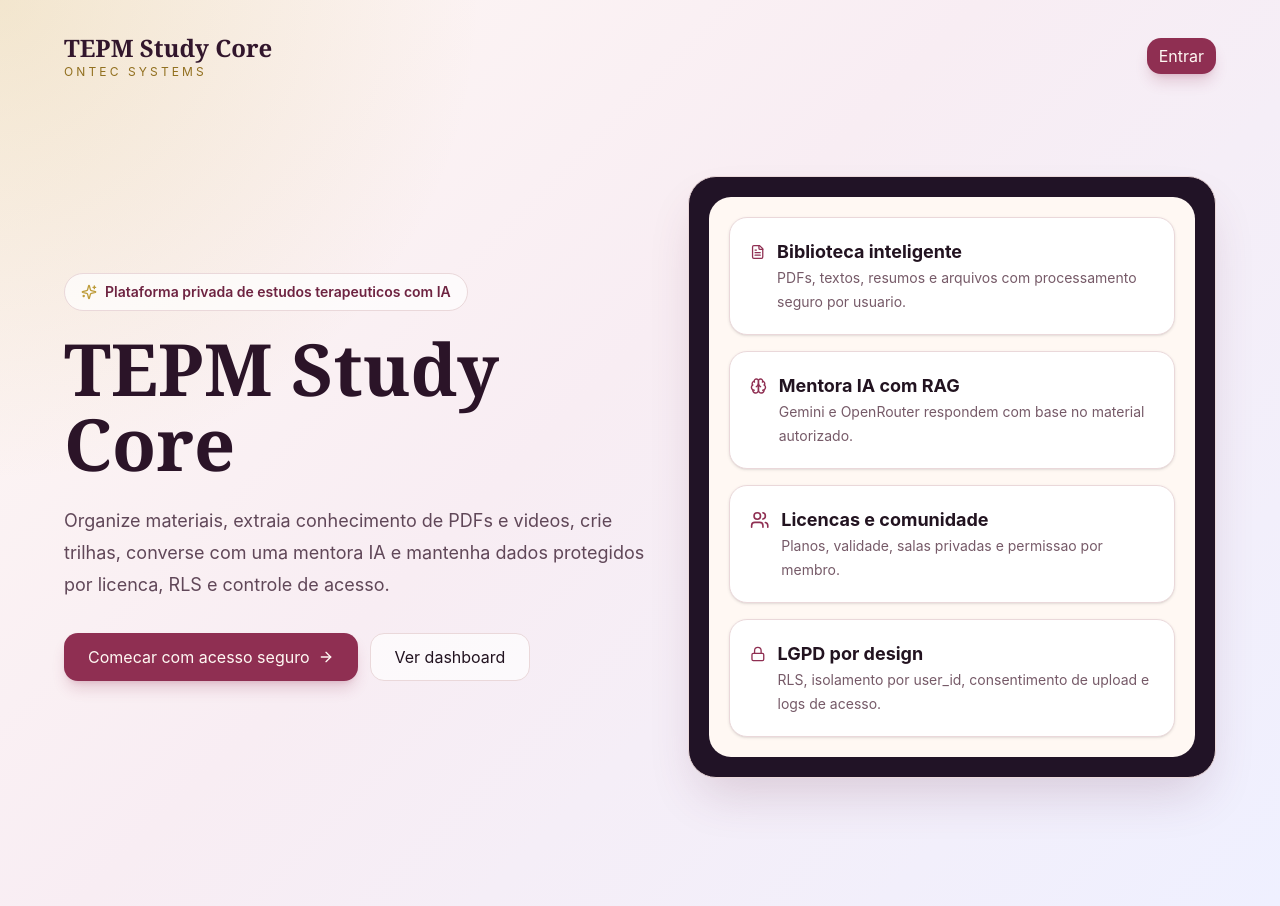
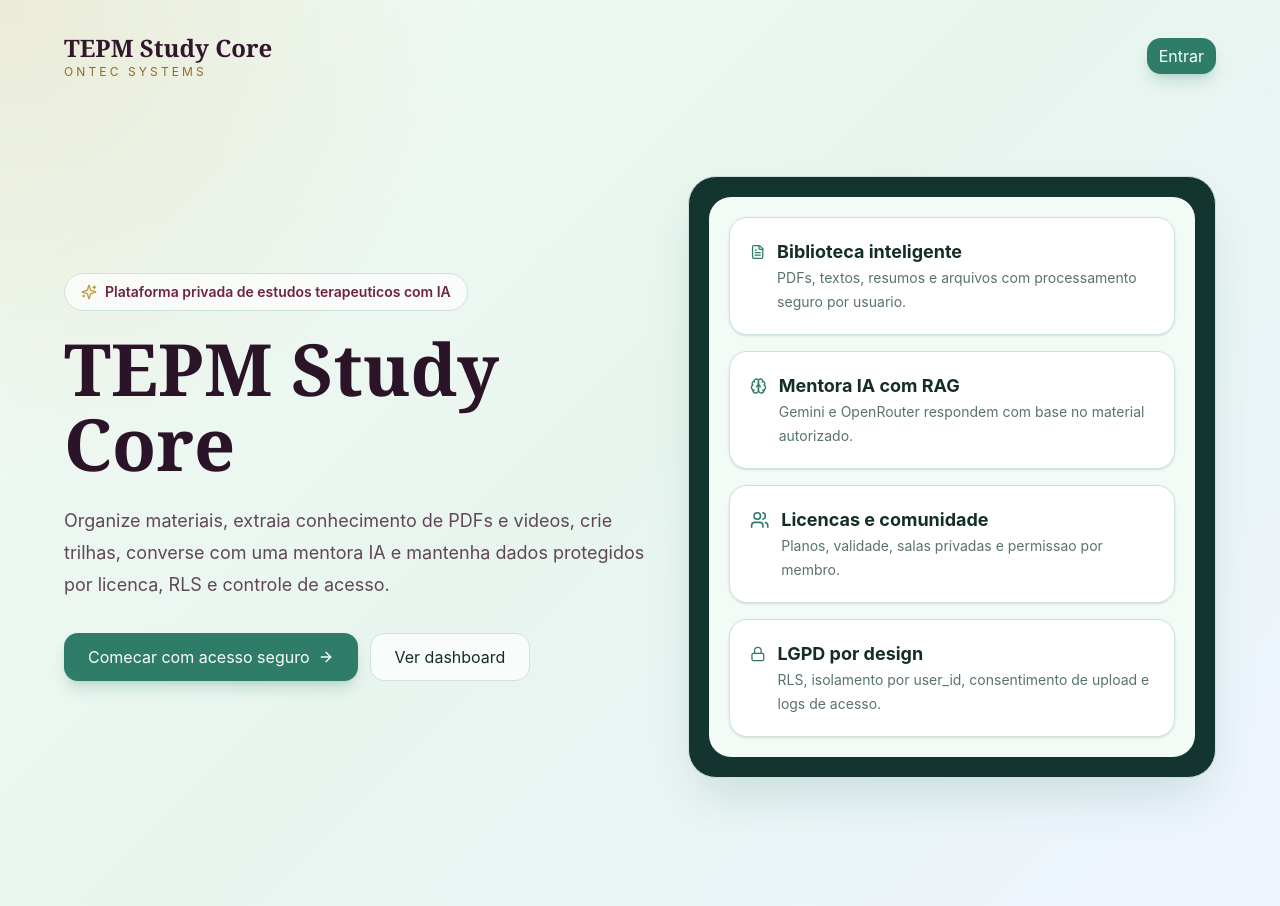
Before and after one commit to Rodriguesx1/TEPM-STUDY-CORE, a Next.js app: page / in a window 1280 px wide. Built offline with nearby package versions, Linux system fonts and the light colour scheme.

Commit message:
feat: simplify PDF selector and apply nile green theme

```diff
--- a/src/app/bloqueado/page.tsx
+++ b/src/app/bloqueado/page.tsx
@@ -12,7 +12,7 @@ export default async function BlockedPage() {
     <AppShell context={context}>
       <Card className="mx-auto max-w-2xl border-[#d7bb5f]/50 bg-white">
         <CardHeader>
-          <div className="mb-4 flex h-12 w-12 items-center justify-center rounded-[16px] bg-[#211326] text-[#e2c875]">
+          <div className="mb-4 flex h-12 w-12 items-center justify-center rounded-[16px] bg-[#14352f] text-[#e2c875]">
             <LockKeyhole className="h-5 w-5" />
           </div>
           <CardTitle>Acesso premium bloqueado</CardTitle>
--- a/src/app/dashboard/page.tsx
+++ b/src/app/dashboard/page.tsx
@@ -59,7 +59,7 @@ export default async function DashboardPage() {
           <CardContent className="space-y-3">
             {activities.data?.map((activity) => (
               <div key={activity.id} className="rounded-[14px] border bg-white p-3 text-sm">
-                <p className="font-semibold text-[#35152f]">{activity.action}</p>
+                <p className="font-semibold text-[#183c35]">{activity.action}</p>
                 <p className="text-xs text-muted-foreground">{new Date(activity.created_at).toLocaleString("pt-BR")}</p>
               </div>
             ))}
--- a/src/app/globals.css
+++ b/src/app/globals.css
@@ -1,22 +1,22 @@
 @import "tailwindcss";
 
 :root {
-  --background: #fff8f3;
-  --foreground: #221320;
+  --background: #f3fbf6;
+  --foreground: #142d29;
   --card: #ffffff;
-  --card-foreground: #221320;
-  --primary: #8f2f52;
-  --primary-foreground: #fff8f3;
-  --secondary: #f4d9df;
-  --secondary-foreground: #4b1730;
-  --muted: #f7ece9;
-  --muted-foreground: #765a68;
+  --card-foreground: #142d29;
+  --primary: #2f7d68;
+  --primary-foreground: #f8fff9;
+  --secondary: #d9ebe2;
+  --secondary-foreground: #183c35;
+  --muted: #eaf5ef;
+  --muted-foreground: #59736b;
   --accent: #c7a64b;
-  --accent-foreground: #1d1220;
+  --accent-foreground: #142d29;
   --destructive: #b42335;
-  --border: #ead8da;
-  --input: #ead8da;
-  --ring: #b95d7c;
+  --border: #cfe2d8;
+  --input: #cfe2d8;
+  --ring: #6aa892;
   --radius: 18px;
 }
 
@@ -54,8 +54,8 @@ body {
   min-height: 100vh;
   overflow-x: hidden;
   background:
-    radial-gradient(circle at top left, rgba(199, 166, 75, 0.22), transparent 30rem),
-    linear-gradient(135deg, #fff8f3 0%, #f8edf3 45%, #eff0ff 100%);
+    radial-gradient(circle at top left, rgba(199, 166, 75, 0.18), transparent 30rem),
+    linear-gradient(135deg, #f3fbf6 0%, #e8f5ee 48%, #eef4ff 100%);
   color: var(--foreground);
   font-family: "Inter", "Segoe UI", ui-sans-serif, system-ui, sans-serif;
 }
--- a/src/app/page.tsx
+++ b/src/app/page.tsx
@@ -49,8 +49,8 @@ export default function HomePage() {
               </Link>
             </div>
           </div>
-          <div className="rounded-[28px] border border-white/70 bg-[#211326] p-5 shadow-2xl shadow-[#6f3150]/20">
-            <div className="rounded-[22px] bg-[#fff8f3] p-5">
+          <div className="rounded-[28px] border border-white/70 bg-[#14352f] p-5 shadow-2xl shadow-[#2f7d68]/20">
+            <div className="rounded-[22px] bg-[#f3fbf6] p-5">
               <div className="grid gap-4">
                 {features.map((feature) => (
                   <Card key={feature.title} className="bg-white">
--- a/src/components/admin/license-manager.tsx
+++ b/src/components/admin/license-manager.tsx
@@ -51,7 +51,7 @@ export function LicenseManager({ profiles, licenses }: { profiles: AdminProfile[
     <div className="grid gap-5 xl:grid-cols-[0.9fr_1.1fr]">
       <form onSubmit={submit} className="space-y-4 rounded-[18px] border bg-white p-5">
         <div>
-          <label className="text-sm font-semibold text-[#35152f]">Usuario</label>
+          <label className="text-sm font-semibold text-[#183c35]">Usuario</label>
           <select className="mt-2 h-11 w-full rounded-[14px] border border-input bg-white px-3 text-sm" value={userId} onChange={(event) => setUserId(event.target.value)} required>
             {profiles.map((profile) => (
               <option key={profile.id} value={profile.id}>
@@ -61,7 +61,7 @@ export function LicenseManager({ profiles, licenses }: { profiles: AdminProfile[
           </select>
         </div>
         <div>
-          <label className="text-sm font-semibold text-[#35152f]">Status</label>
+          <label className="text-sm font-semibold text-[#183c35]">Status</label>
           <select className="mt-2 h-11 w-full rounded-[14px] border border-input bg-white px-3 text-sm" value={status} onChange={(event) => setStatus(event.target.value as LicenseStatus)}>
             <option value="trial">Trial</option>
             <option value="active">Premium ativo</option>
@@ -83,7 +83,7 @@ export function LicenseManager({ profiles, licenses }: { profiles: AdminProfile[
             <article key={profile.id} className="rounded-[16px] border bg-white p-4">
               <div className="flex flex-wrap items-center justify-between gap-2">
                 <div>
-                  <h3 className="font-semibold text-[#35152f]">{profile.email}</h3>
+                  <h3 className="font-semibold text-[#183c35]">{profile.email}</h3>
                   <p className="text-sm text-muted-foreground">{profile.role === "admin" ? "Admin ilimitado" : "Usuario comum"}</p>
                 </div>
                 <span className="rounded-full bg-[#f4d9df] px-3 py-1 text-xs font-semibold text-[#67213d]">
--- a/src/components/dashboard/stat-card.tsx
+++ b/src/components/dashboard/stat-card.tsx
@@ -7,7 +7,7 @@ export function StatCard({ label, value, detail }: { label: string; value: strin
         <CardTitle className="text-sm text-muted-foreground">{label}</CardTitle>
       </CardHeader>
       <CardContent>
-        <p className="font-serif text-4xl font-bold text-[#35152f]">{value}</p>
+        <p className="font-serif text-4xl font-bold text-[#183c35]">{value}</p>
         <p className="mt-2 text-sm text-muted-foreground">{detail}</p>
       </CardContent>
     </Card>
--- a/src/components/layout/app-shell.tsx
+++ b/src/components/layout/app-shell.tsx
@@ -16,7 +16,7 @@ const nav = [
 export function AppShell({ children, context }: { children: React.ReactNode; context: SessionContext }) {
   return (
     <div className="min-h-dvh">
-      <aside className="fixed inset-y-0 left-0 z-20 hidden w-72 border-r border-white/60 bg-[#211326]/95 p-5 text-white lg:block">
+      <aside className="fixed inset-y-0 left-0 z-20 hidden w-72 border-r border-white/60 bg-[#14352f]/95 p-5 text-white lg:block">
         <Link href="/dashboard" className="block">
           <p className="font-serif text-2xl font-bold">TEPM Study Core</p>
           <p className="mt-1 text-xs uppercase tracking-[0.24em] text-[#e2c875]">Therapeutic AI</p>
@@ -47,7 +47,7 @@ export function AppShell({ children, context }: { children: React.ReactNode; con
         <header className="sticky top-0 z-10 border-b border-white/60 bg-white/76 px-4 py-3 backdrop-blur md:px-8">
           <div className="flex flex-wrap items-center justify-between gap-3">
             <div>
-              <p className="font-serif text-xl font-bold text-[#3a1a31]">Centro de estudos terapêuticos</p>
+              <p className="font-serif text-xl font-bold text-[#183c35]">Centro de estudos terapêuticos</p>
               <p className="text-sm text-muted-foreground">{context.email}</p>
             </div>
             <div className="flex items-center gap-2">
--- a/src/components/library/chat-panel.tsx
+++ b/src/components/library/chat-panel.tsx
@@ -43,7 +43,7 @@ export function ChatPanel() {
             {loading ? "Consultando..." : "Perguntar"}
           </Button>
         </form>
-        {answer ? <div className="mt-5 rounded-[18px] bg-[#211326] p-5 text-sm leading-7 text-white">{answer}</div> : null}
+        {answer ? <div className="mt-5 rounded-[18px] bg-[#14352f] p-5 text-sm leading-7 text-white">{answer}</div> : null}
       </CardContent>
     </Card>
   );
--- a/src/components/ui/button.tsx
+++ b/src/components/ui/button.tsx
@@ -7,8 +7,8 @@ type ButtonProps = React.ButtonHTMLAttributes<HTMLButtonElement> & {
 };
 
 const variants = {
-  primary: "bg-primary text-primary-foreground shadow-lg shadow-primary/20 hover:bg-[#7c2847]",
-  secondary: "bg-secondary text-secondary-foreground hover:bg-[#edc7d1]",
+  primary: "bg-primary text-primary-foreground shadow-lg shadow-primary/20 hover:bg-[#256553]",
+  secondary: "bg-secondary text-secondary-foreground hover:bg-[#c7dfd3]",
   outline: "border border-border bg-white/70 text-foreground hover:bg-white",
   ghost: "text-foreground hover:bg-white/50",
   danger: "bg-destructive text-white hover:bg-[#941d2b]",
```
Also changed, not shown: src/components/library/document-audit-list.tsx (+6 -6 lines), src/components/library/document-library-panel.tsx (+20 -20 lines).
